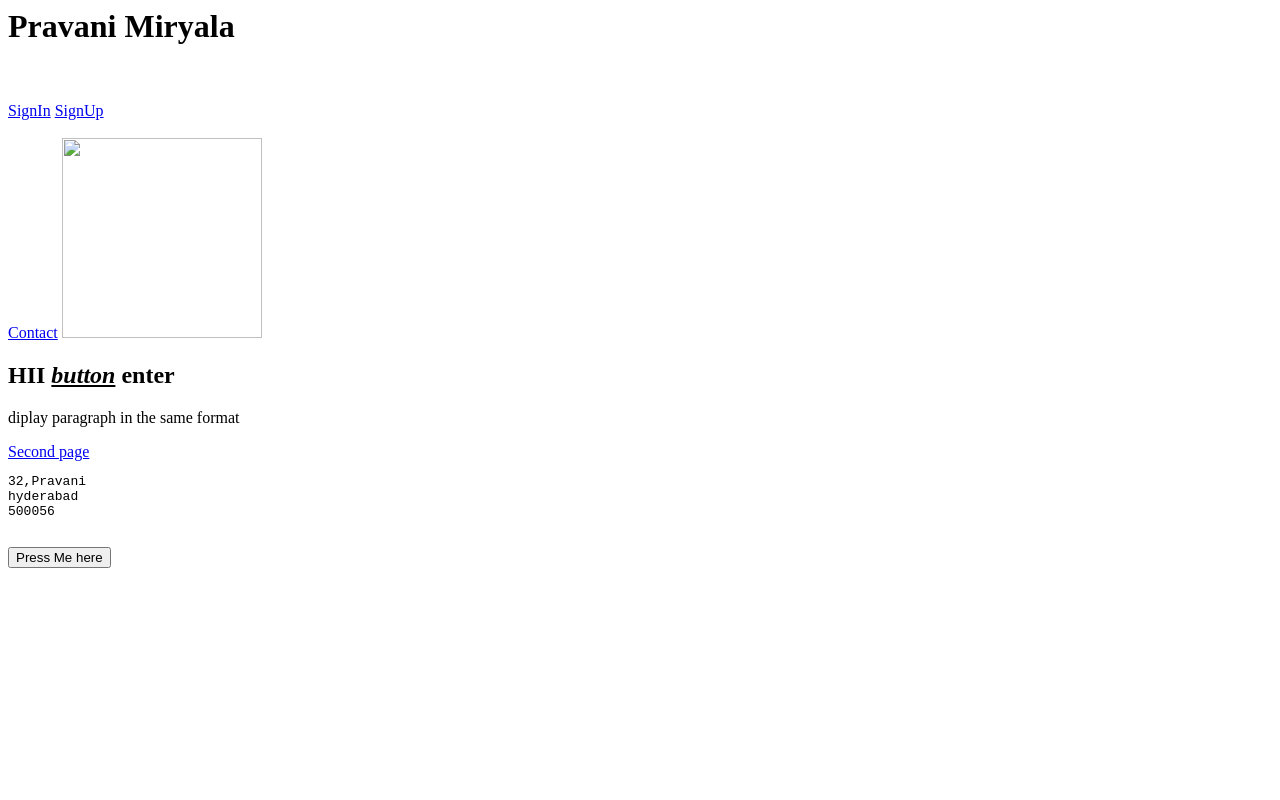
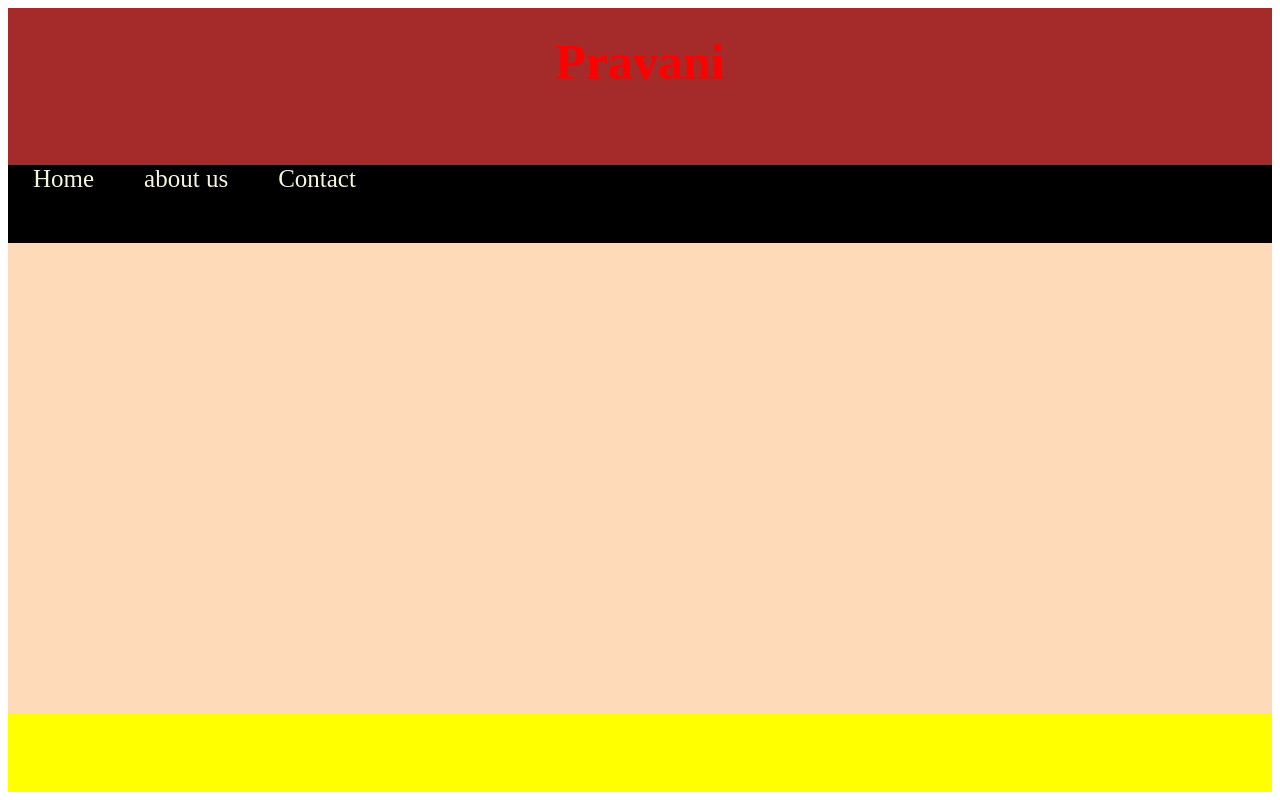
Before and after one commit to Pravani25/PRAVANI-23RH1A05FE, a plain HTML site: page index.html in a window 1280 px wide. Drawn offline with Linux system fonts and the light colour scheme.

Commit message:
Add files via upload

```diff
--- a/index.html
+++ b/index.html
@@ -1,21 +1,20 @@
 <html>
     <head>
-        <title>Pravani</title>
-        <meta keywords=" Malla Reddy "></meta>
+        <link href="style.css" type="text/css" rel="stylesheet">
+
+
     </head>
     <body>
-        <h1>Pravani Miryala</h1><br/><br/>
-        <a href="login.html">SignIn</a>
-        <a href="register.html">SignUp</a><br/><br/>
-        <a href="contact.html">Contact</a>
-        <img src="./images/Shiva.jpg" width="200" height="200">
-        <h2>HII <b><i><u>button</i></u></b> enter</h2>
-        <p>diplay paragraph in the same format</p>
-        <a href="About.html">Second page</a>
-        <pre>32,Pravani
-hyderabad
-500056
-        </pre>
-        <button>Press Me here</button>
+        <div class="container">
+           <div class="header"><h1>Pravani</h1></div>
+            <div id="menubar">
+             <li><a href="#">Home</a></li>
+               <li><a href="#">about us</a></li>
+                 <li><a href="#">Contact</a></li>
+                 </div>
+             <div class="maincontent"></div>
+             <div class="footer"></div>
+
+        </div>
     </body>
 </html>
--- /dev/null
+++ b/style.css
@@ -0,0 +1,49 @@
+.container
+{
+    width: 100%;
+    height:100%;
+    background-color: peachpuff;
+}
+.header
+{
+    width:100%;
+    height:20%;
+    background-color: brown;
+}
+.header h1{
+    color:red;
+    text-align: center;
+    padding:25px;
+    font-size: 50px;
+}
+li{
+list-style-type: none;
+float:left;
+
+}
+a{
+    color: beige;
+    font-size: 25px;
+    padding:25px;
+    text-decoration: none;
+}
+a:hover{
+    text-decoration: underline;
+}
+#menubar
+{
+        width:100%;
+        height: 10%;
+        background-color: black;
+}
+.maincontent
+{
+        width:100%;
+        height: 60%;
+}
+.footer
+{
+         width:100%;
+        height: 10%;
+        background-color: yellow;
+}
```
